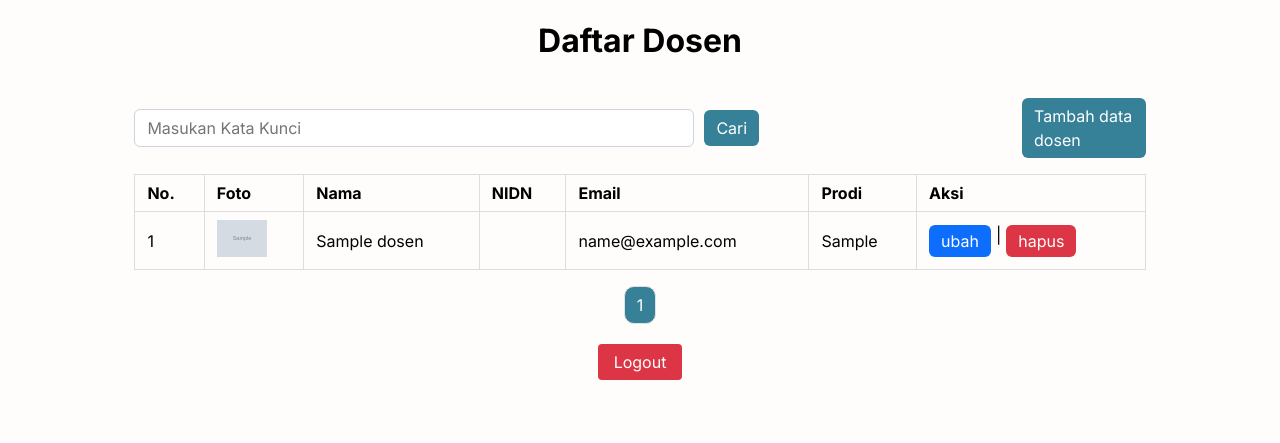
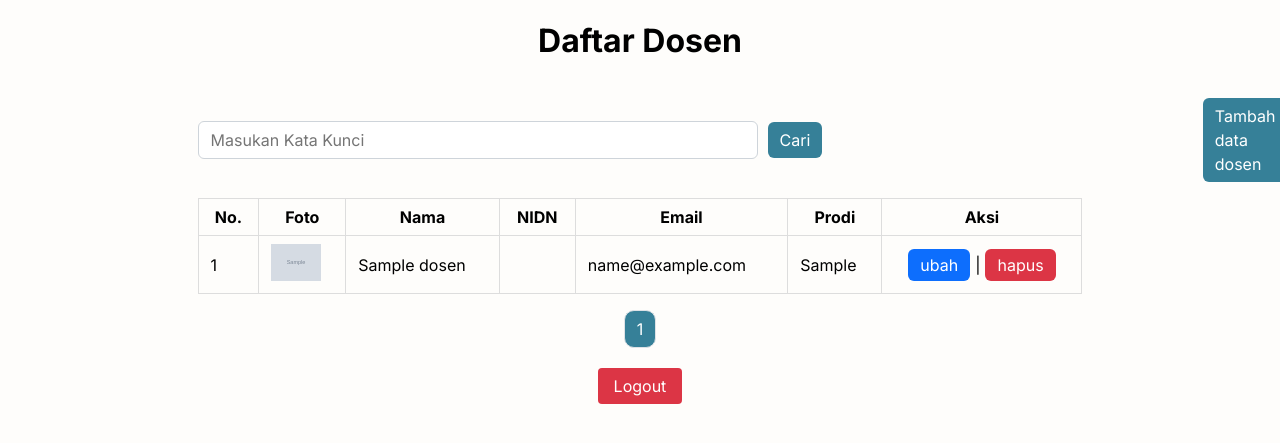
Before and after one commit to IJU666/Tugas-Akhir-Pemrograman-Web, a PHP site: page /index1.php in a window 1280 px wide. Shown: the top 443 px of the page. Run offline with PHP 8.4, Linux system fonts and the light colour scheme; the visitor is signed in with stand-in values (Sample User, id 1); tables that the repository leaves empty or names only in its code hold one stand-in row (values such as "Sample post"); grey boxes marked "Sample" are stand-in pictures; data that the repository does not hold is empty.

Commit message:
debugging

```diff
--- a/css/style.css
+++ b/css/style.css
@@ -219,7 +219,7 @@ a {
   }
 
   .table-position {
-    width: 80%;
+    width: 70%;
     justify-content: center;
     align-items: center;
     margin: auto;
@@ -239,7 +239,7 @@ a {
   }
 
 .form-position {
-    gap: 26%;
+    gap: 43%;
     display: flex;
       flex-direction: row;
   }
@@ -332,3 +332,7 @@ a {
     background-color: #bb2d3b;
     box-shadow: 0 0 0 0.25rem rgba(220, 53, 69, 0.25);
 }
+
+.table-heading {
+    text-align: center;
+}
--- a/index1.php
+++ b/index1.php
@@ -57,13 +57,13 @@ if (isset($_POST["cari"])) {
   </form>
   <table border="1" cellpadding="10" cellspacing="0" >
     <tr>
-      <th>No.</th>
-      <th>Foto</th>
-      <th>Nama</th>
-      <th>NIDN</th>
-      <th>Email</th>
-      <th>Prodi</th>
-      <th>Aksi</th>
+      <th class="table-heading">No.</th>
+      <th class="table-heading">Foto</th>
+      <th class="table-heading">Nama</th>
+      <th class="table-heading">NIDN</th>
+      <th class="table-heading">Email</th>
+      <th class="table-heading">Prodi</th>
+      <th class="table-heading">Aksi</th>
     </tr>
         <?php foreach ($result as $row) : ?>
       <tr>
@@ -74,7 +74,7 @@ if (isset($_POST["cari"])) {
         <td><?= $row["email"]; ?></td>
         <td><?= $row["prodi"]; ?></td>
         <td>
-          <div style="display: flex; gap: 5px;">
+          <div style="display: flex; gap: 5px; justify-content: center; align-items: center;">
             <a href="ubah.php?id= <?= $row['id'];?>" class="ubah">ubah</a> |
             <a href="delete.php?id= <?= $row['id'];?>" onclick="return confirm('yakin menghapus data?')" class="hapus">hapus</a>
             </div>
```
